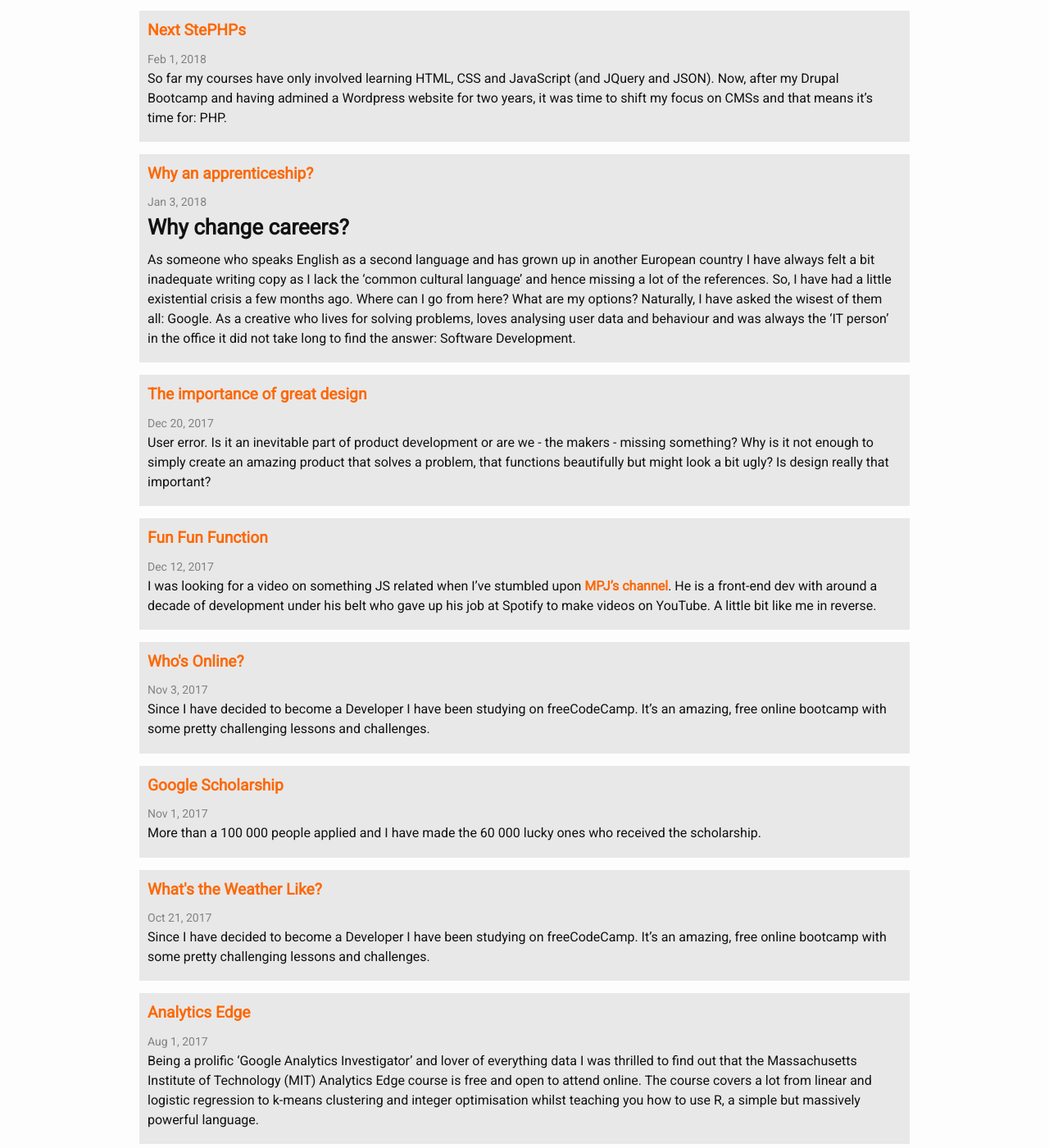
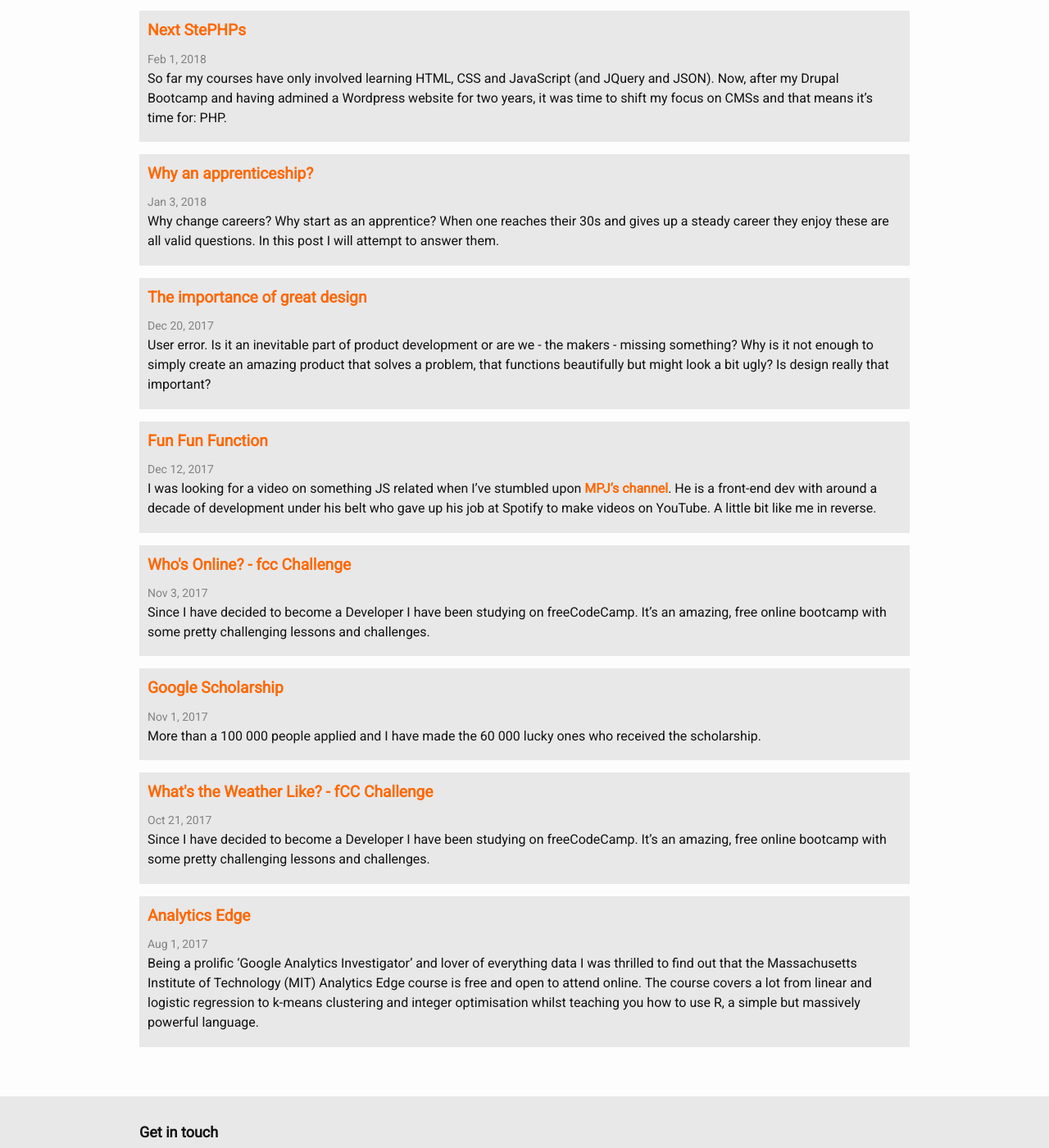
Before and after one commit to krisztin/krisztin.github.io, a Jekyll site: the page built from blog/index.md, in a window 1280 px wide and 1400 px high, scrolled down 1773 px. Shown: the whole window at 82% size. Built offline with Jekyll 4.4.1, drawn with Linux system fonts in a browser that asks for light colours; nearby versions of some CDN libraries.

Commit message:
updating post titles

```diff
--- a/_posts/2017-10-21-fcc-weather.md
+++ b/_posts/2017-10-21-fcc-weather.md
@@ -1,6 +1,6 @@
 ---
 layout: post
-title:  What's the Weather Like?
+title:  What's the Weather Like? - fCC Challenge
 date:   2017-10-21 11:15:06 +0100
 category: [play]
 tags: [freeCodeCamp, build]
--- a/_posts/2017-11-03-fcc-twitch.md
+++ b/_posts/2017-11-03-fcc-twitch.md
@@ -1,6 +1,6 @@
 ---
 layout: post
-title:  Who's Online?
+title:  Who's Online? - fcc Challenge
 date:   2017-11-03 11:15:06 +0100
 category: [play]
 tags: [freeCodeCamp, build]
--- a/_posts/2018-01-03-why-apprentice.md
+++ b/_posts/2018-01-03-why-apprentice.md
@@ -4,18 +4,23 @@
 date:   2018-01-03 11:15:06 +0100
 category: [learn]
 tags: [career]
+excerpt : <p>Why change careers? Why start as an apprentice? When one reaches their 30s and gives up a steady career they enjoy these are all valid questions. In this post I will attempt to answer them.</p>
 ---
 ### Why change careers?
+
 As someone who speaks English as a second language and has grown up in another European country I have always felt a bit inadequate writing copy as I lack the 'common cultural language' and hence missing a lot of the references.
 So, I have had a little existential crisis a few months ago. Where can I go from here? What are my options? Naturally, I have asked the wisest of them all: Google. As a creative who lives for solving problems, loves analysing user data and behaviour and was always the 'IT person' in the office it did not take long to find the answer: Software Development.
 
 ### Why start as an apprentice?
+
 I could consume all courses online, read all sort of books but nothing will ever compare to learning on the job, having mentors to guide me and learn code that is actually useful in production. Unfortunately, being the prolific Googler that I am I have found myself paralysed by the abundance of courses, guides, ebooks, tutorial videos.  I have realised that I could make much better progress if I had a someone who could point me in the right direction, saving me hours of research on what to do and instead concentrate on actually doing stuff.
 
 ### Happy coincidence
+
 After some more Googling I have found the Web Dev Apprenticeship posting by Happy Ltd. and now here I am,day 2 of a 9 day (spread through 3 weeks) Bootcamp preparing to be an apprentice.
 
 ### Pre-Bootcamp
+
 Before the Bootcamp we were provided with a Treehouse account and a prerequisite track. [Check out my Treehouse account](https://teamtreehouse.com/krisztin) to see all the badges I have collected so far. With the track done before the Bootcamp I now have time to tackle something else up there. [My choice: PHP]({{ site.baseurl }}{% link _posts/2018-02-01-next-stephps.md %}).
 
 {% include img.html file='tree.png' alt='some of my treehouse badges'
```
